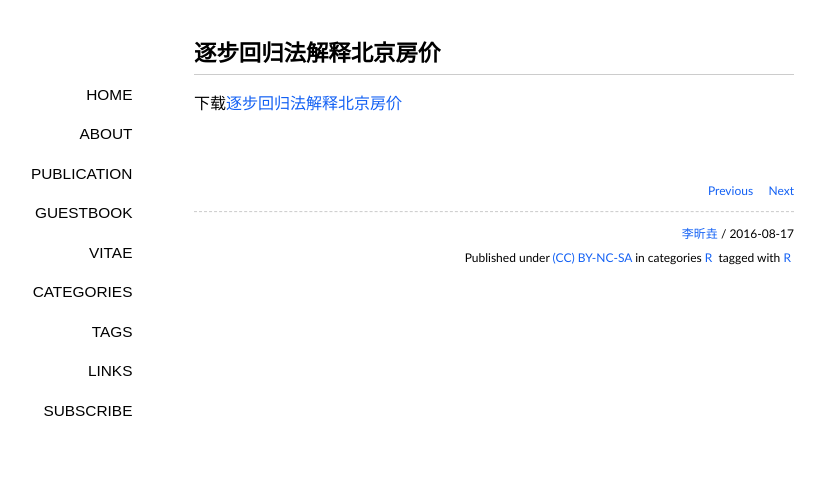
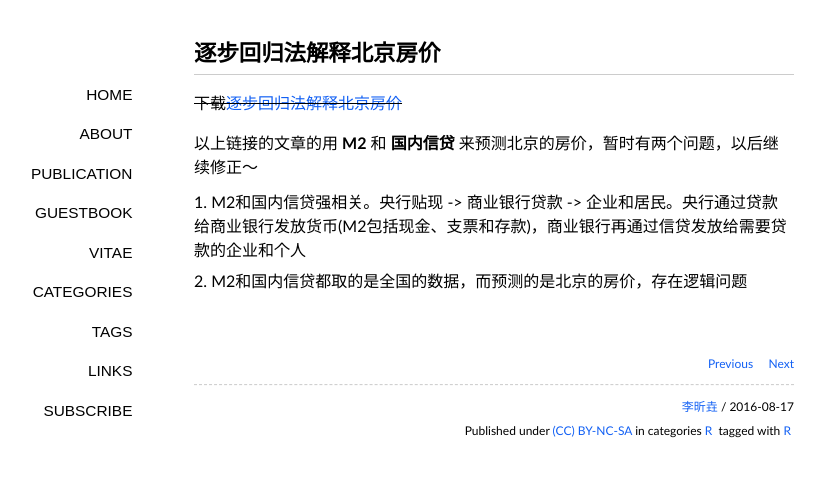
Before and after one commit to lixinyao/jekyll_blog, a Jekyll site: the page built from _posts/2016-08-17-beijing-house-price-predict.md, in a window 1280 px wide. Shown: the top 477 px of the page, without its empty margins (146-971 px from the left). Built offline with Jekyll 4.4.1, drawn with Linux system fonts in a browser that asks for light colours; nearby versions of some CDN libraries; some web fonts are replaced; comment, search, counter and statistics services are not loaded.

Commit message:
M2和信贷相关

```diff
--- a/_posts/2016-08-17-beijing-house-price-predict.md
+++ b/_posts/2016-08-17-beijing-house-price-predict.md
@@ -5,4 +5,9 @@ categories: [R]
 tags: [R]
 ---
 
-下载[逐步回归法解释北京房价](https://github.com/lixinyao/lixinyao.github.io/blob/master/pdf/%E5%9B%9E%E5%BD%92%E5%88%86%E6%9E%90.pdf)
+~~下载[逐步回归法解释北京房价](https://github.com/lixinyao/lixinyao.github.io/blob/master/pdf/%E5%9B%9E%E5%BD%92%E5%88%86%E6%9E%90.pdf)~~
+
+以上链接的文章的用 **M2** 和 **国内信贷** 来预测北京的房价，暂时有两个问题，以后继续修正～
+
+1. M2和国内信贷强相关。央行贴现 -> 商业银行贷款 -> 企业和居民。央行通过贷款给商业银行发放货币(M2包括现金、支票和存款)，商业银行再通过信贷发放给需要贷款的企业和个人
+2. M2和国内信贷都取的是全国的数据，而预测的是北京的房价，存在逻辑问题
```
